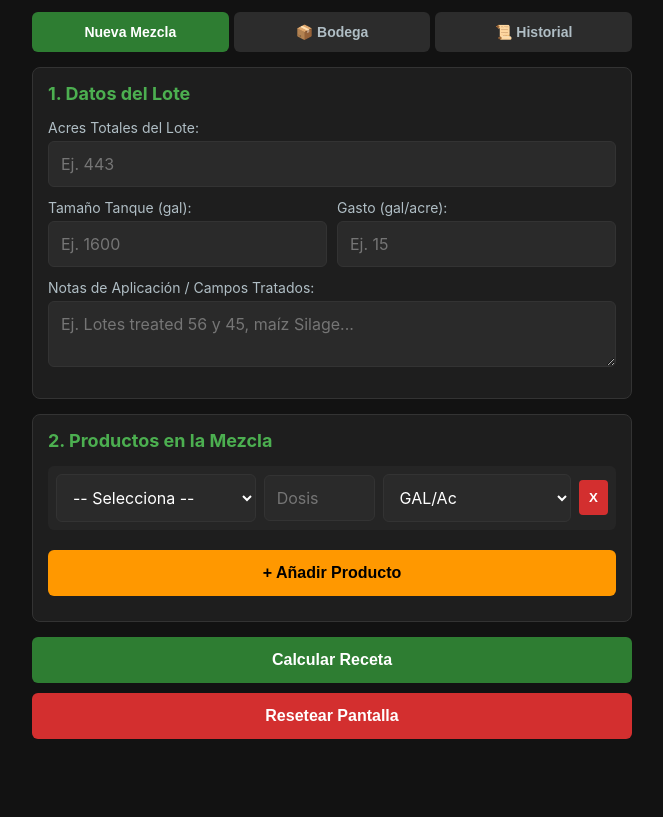
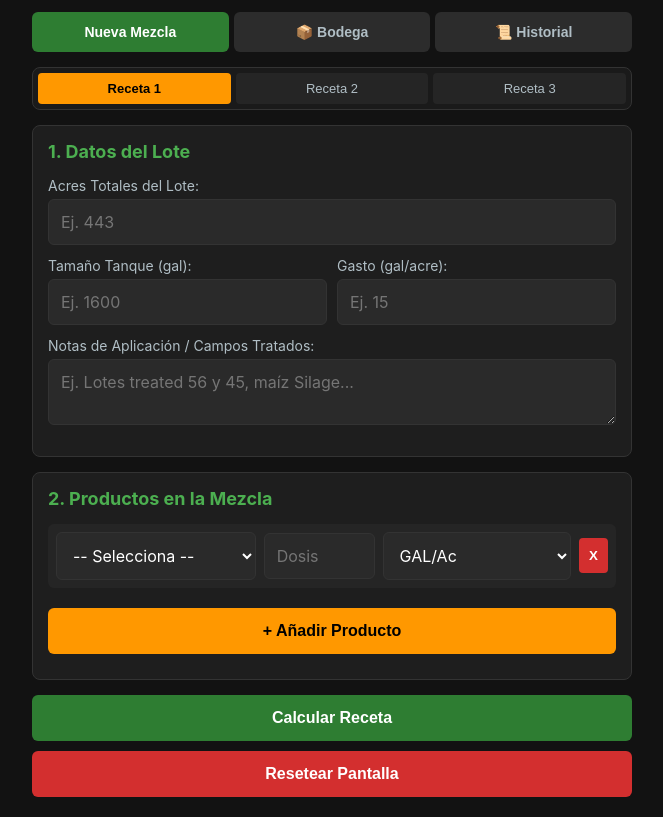
Before and after one commit to alazarcorreo0-crypto/Chemical, a plain HTML site: page index.html in a window 1280 px wide. Shown: the part 115-932 px from the top of the page, without its empty margins (308-971 px from the left). Before the commit the page ends 874 px from the top, so only its background shows below. Drawn offline with Linux system fonts and the light colour scheme.

Commit message:
Actualizar index.html

```diff
--- a/index.html
+++ b/index.html
@@ -80,6 +80,34 @@
         .tab-btn.active {
             background: var(--primary);
             color: white;
+        }
+
+        /* Estilos específicos para las sub-pestañas de Recetas */
+        .recipe-tabs {
+            display: flex;
+            gap: 5px;
+            margin-bottom: 15px;
+            background: #1a1a1a;
+            padding: 5px;
+            border-radius: 8px;
+            border: 1px solid var(--border);
+        }
+
+        .recipe-tab-btn {
+            flex: 1;
+            padding: 8px;
+            background: #252525;
+            border: none;
+            color: var(--text-muted);
+            font-size: 13px;
+            border-radius: 4px;
+            cursor: pointer;
+        }
+
+        .recipe-tab-btn.active {
+            background: var(--accent);
+            color: black;
+            font-weight: bold;
         }
 
         .panel { display: none; }
@@ -245,6 +273,13 @@
     </div>
 
     <div id="panel-mezcla" class="panel active">
+        <!-- Selector de Recetas Pregrabadas -->
+        <div class="recipe-tabs">
+            <button class="recipe-tab-btn active" id="btn-receta-1" onclick="switchRecipe(1)">Receta 1</button>
+            <button class="recipe-tab-btn" id="btn-receta-2" onclick="switchRecipe(2)">Receta 2</button>
+            <button class="recipe-tab-btn" id="btn-receta-3" onclick="switchRecipe(3)">Receta 3</button>
+        </div>
+
         <div class="card">
             <h2>1. Datos del Lote</h2>
             <div class="form-group">
@@ -332,6 +367,9 @@
     let bodega = JSON.parse(localStorage.getItem('agro_bodega')) || ["Ammonium Sulfate", "ENVY", "Callisto", "Crop Oil Conc", "Outlook", "Request", "Induce", "AIM EC", "Resolve Q"];
     let historial = JSON.parse(localStorage.getItem('agro_historial_html')) || [];
 
+    // Control de la receta activa por defecto
+    let recetaActiva = parseInt(localStorage.getItem('agro_receta_activa')) || 1;
+
     // Lista idéntica a la pantalla del QuickDraw Spray Tender System
     const unidades = [
         "GAL/Ac", "fl. Oz/Ac", "Pt/Ac", "Qt/Ac", "lbs/Ac dry", "L/Ac", "mL/Ac",
@@ -349,6 +387,18 @@
         }
         if(tabId === 'bodega') renderBodega();
         if(tabId === 'historial') renderHistorial();
+    }
+
+    // Cambiar de Receta (Pestaña 1, 2 o 3)
+    function switchRecipe(numeroReceta) {
+        recetaActiva = numeroReceta;
+        localStorage.setItem('agro_receta_activa', recetaActiva);
+
+        document.querySelectorAll('.recipe-tab-btn').forEach(b => b.classList.remove('active'));
+        document.getElementById('btn-receta-' + numeroReceta).classList.add('active');
+
+        document.getElementById('resultados').style.display = 'none';
+        cargarEstadoGuardado();
     }
 
     function renderBodega() {
@@ -430,14 +480,19 @@
             }
         });
 
-        localStorage.setItem('agro_cache_mezcla', JSON.stringify(estado));
+        // Guarda usando una clave dinámica de acuerdo a la receta activa
+        localStorage.setItem('agro_cache_mezcla_receta_' + recetaActiva, JSON.stringify(estado));
     }
 
     function cargarEstadoGuardado() {
-        const cache = JSON.parse(localStorage.getItem('agro_cache_mezcla'));
+        const cache = JSON.parse(localStorage.getItem('agro_cache_mezcla_receta_' + recetaActiva));
         document.getElementById('lista-productos-mezcla').innerHTML = '';
 
         if(!cache) {
+            document.getElementById('lote-acres').value = '';
+            document.getElementById('tanque-gal').value = '';
+            document.getElementById('gasto-acre').value = '';
+            document.getElementById('lote-notes').value = '';
             agregarFilaProducto();
             return;
         }
@@ -456,8 +511,8 @@
     }
 
     function resetFormulario() {
-        if(confirm("¿Seguro que quieres borrar los datos de la pantalla actual?")) {
-            localStorage.removeItem('agro_cache_mezcla');
+        if(confirm("¿Seguro que quieres borrar los datos de la receta " + recetaActiva + "?")) {
+            localStorage.removeItem('agro_cache_mezcla_receta_' + recetaActiva);
             document.getElementById('lote-acres').value = '';
             document.getElementById('tanque-gal').value = '';
             document.getElementById('gasto-acre').value = '';
@@ -517,7 +572,7 @@
         resumenGeneralGlobal = `Cargas: ${tanquesNecesarios.toFixed(2)} (${tanquesLlenosEnteros} llenos, residual para ${acresRestantes.toFixed(2)} ac). Gasto: ${gasto} gal/ac.`;
 
         let genHTML = `
-            <p>• Un tanque lleno cubre: <b>${acresPorTanque.toFixed(2)} acres</b></p>
+            <p>• Un tanque lleno covers: <b>${acresPorTanque.toFixed(2)} acres</b></p>
             <p>• Cargas necesarias: <b>${tanquesNecesarios.toFixed(2)} tanques</b></p>
             <p>• Esto equivale a: <b>${tanquesLlenosEnteros} tanque(s) lleno(s)</b></p>
         `;
@@ -614,7 +669,7 @@
         const registroHTML = `
             <div class="history-item">
                 <div class="history-header">
-                    <span class="history-title">🚜 Lote de ${acres} ac (${tanque} gal)</span>
+                    <span class="history-title">🚜 Lote de ${acres} ac (${tanque} gal) - Receta ${recetaActiva}</span>
                     <span class="history-date">${fecha}</span>
                 </div>
                 <div style="font-size:13px; color:#bbb; font-style:italic;">${resumenGeneralGlobal}</div>
@@ -629,7 +684,7 @@
 
         historial.unshift(registroHTML);
         localStorage.setItem('agro_historial_html', JSON.stringify(historial));
-        alert("¡Receta guardada con éxito!");
+        alert("¡Receta guardada con éxito en el Historial!");
     }
 
     function renderHistorial() {
@@ -653,6 +708,9 @@
     }
 
     window.onload = function() {
+        // Al iniciar, activa la última pestaña de receta usada y renderiza sus datos
+        document.querySelectorAll('.recipe-tab-btn').forEach(b => b.classList.remove('active'));
+        document.getElementById('btn-receta-' + recetaActiva).classList.add('active');
         cargarEstadoGuardado();
     };
 </script>
```
